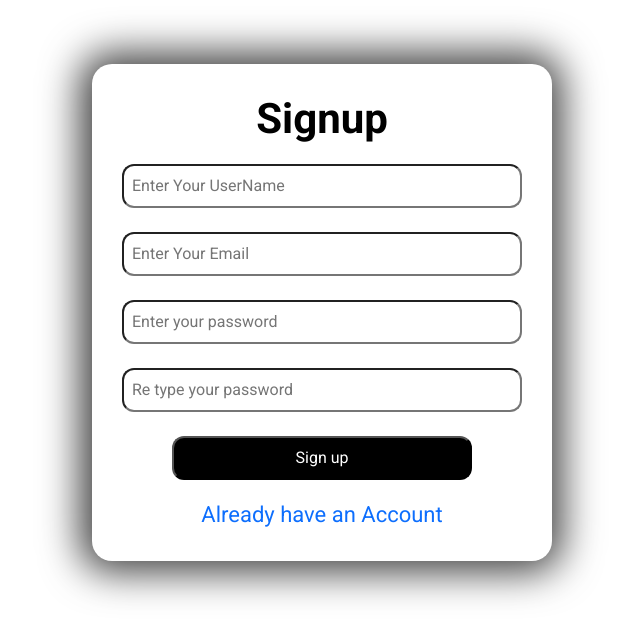
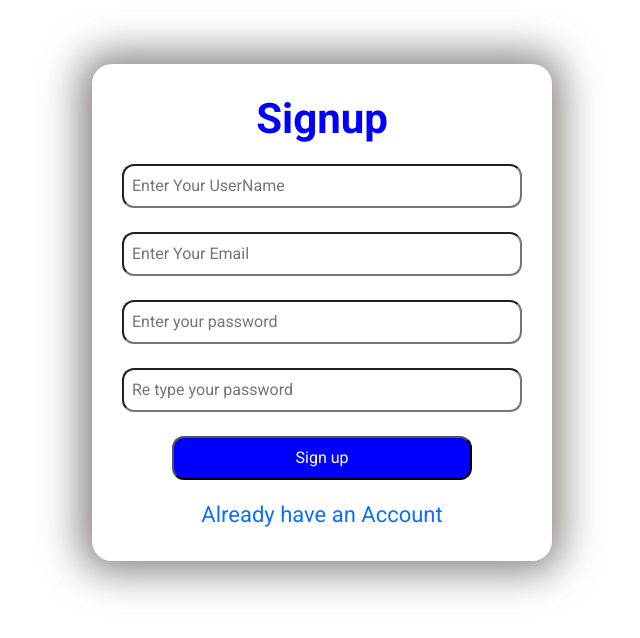
Before and after one commit to Shakoor123/social_media, a React (Create React App) app in the folder client/: page /signup in a window 1280 px wide. Shown: the top 638 px of the page, without its empty margins (318-958 px from the left). Built offline with nearby package versions, Linux system fonts and the light colour scheme.

Commit message:
some style changes

```diff
--- a/client/src/components/Form/Form.jsx
+++ b/client/src/components/Form/Form.jsx
@@ -25,7 +25,7 @@ const Form = () => {
   const [cover, setCover] = useState("");
   const [profileUrl, setProfileUrl] = useState();
   const [coverUrl, setCoverUrl] = useState("");
-  const [desc, setDesc] = useState(nuser.desc);
+  const [desc, setDesc] = useState("");
   const [city, setCity] = useState("");
   const [from, setFrom] = useState("");
   const [relatonship, setRelatonship] = useState();
@@ -151,6 +151,7 @@ const Form = () => {
         <div className="inputContainer">
           <span className="span">desc</span>
           <input
+            value={cuser.desc}
             required
             type="text"
             onChange={(e) => setDesc(e.target.value)}
--- a/client/src/components/Login/Login.css
+++ b/client/src/components/Login/Login.css
@@ -24,16 +24,16 @@
     padding: 8PX;
     border-radius: 12PX;
     background-color:rgb(255, 255, 255);
-    color: rgb(0, 0, 0);
+    color: lightblue;
 
 }
 .forminput:hover{
     background-color:rgb(0, 0, 0);
-    color: rgb(255, 255, 255);
+    color:blue;
 
 }
 .buttton{
-    background-color: rgb(0, 0, 0);
+    background-color:lightblue;
     color: rgb(255, 255, 255);
     width: 300px;
     padding: 8PX;
@@ -41,7 +41,7 @@
 }
 .buttton:hover{
     background-color:rgb(255, 255, 255);
-    color: rgb(0, 0, 0);
+    color:blue;
 
 }
 .bottom{
@@ -57,5 +57,5 @@
     border-radius: 15px;
 }
 .signup-text:hover{
-    color: rebeccapurple;
+    color: lightblue;
 }
--- a/client/src/components/navbar/Navbar.jsx
+++ b/client/src/components/navbar/Navbar.jsx
@@ -30,13 +30,14 @@ function Navbar() {
             <Person/>
             <span className="topbariconbadge">1</span>
           </div>
-          <Link to={'/messenger'} style={{textDecoration:"none"}}>
-          <div className="topbariconitem">
+          <div className="topbariconitem" style={{textDecoration:"none"}}>
+          <Link to={'/messenger'}>
 
             <Chat/>
             <span className="topbariconbadge">1</span>
+            </Link>
+
           </div>
-          </Link>
 
           <div className="topbariconitem">
             <Notifications/>
--- a/client/src/components/signup/Signup.css
+++ b/client/src/components/signup/Signup.css
@@ -9,31 +9,31 @@
     background-color: rgb(255, 255, 255);
     padding: 30px   ;
     border-radius: 20px;
-    box-shadow: -1px 0px 39px 11px rgba(0,0,0,0.75);
--webkit-box-shadow: -1px 0px 39px 11px rgba(0,0,0,0.75);
--moz-box-shadow: -1px 0px 39px 11px rgba(0,0,0,0.75);
+    box-shadow: -1px 0px 39px 11px rgba(88, 86, 86, 0.75);
+-webkit-box-shadow: -1px 0px 39px 11px rgba(97, 89, 89, 0.75);
+-moz-box-shadow: -1px 0px 39px 11px rgba(87, 80, 80, 0.75);
 }
 .heading{
     font-size: 42px;
     margin-bottom: 20px;
     font-weight: bold;
-    color: rgb(0, 0, 0);
+    color:blue;
 }
 .forminput{
     width: 400px;
     padding: 8PX;
     border-radius: 12PX;
     background-color:rgb(255, 255, 255);
-    color: rgb(0, 0, 0);
+    color:blue;
 
 }
 .forminput:hover{
-    background-color:rgb(0, 0, 0);
-    color: rgb(255, 255, 255);
+    background-color:blue;
+    color:rgb(255, 255, 255);
 
 }
 .buttton{
-    background-color: rgb(0, 0, 0);
+    background-color:blue;
     color: rgb(255, 255, 255);
     width: 300px;
     padding: 8PX;
@@ -42,7 +42,7 @@
 }
 .buttton:hover{
     background-color:rgb(255, 255, 255);
-    color: rgb(0, 0, 0);
+    color:blue;
 
 }
 .signup-text{
```
